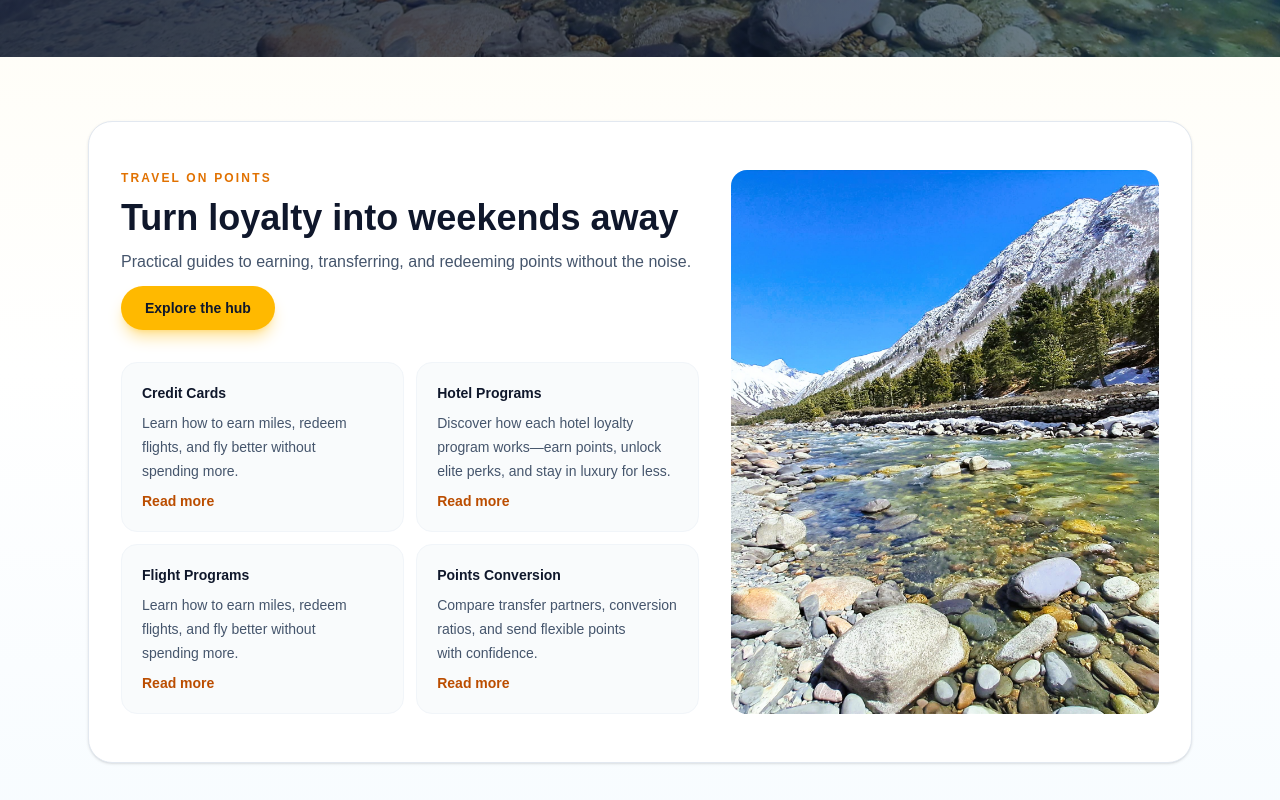
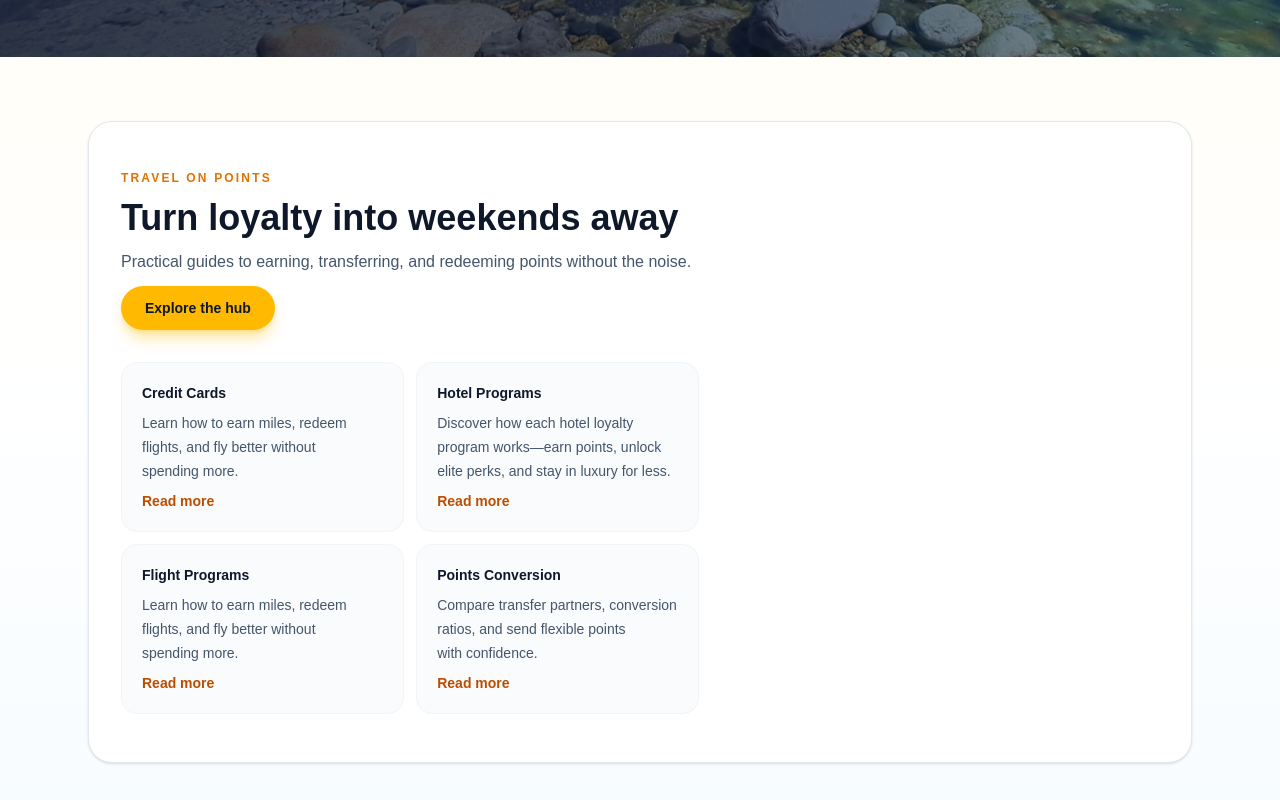
Before and after one commit to bansalmanik/travel-website, a Next.js app: page / in a window 1280 px wide. Shown: the part 620-1420 px from the top of the page. Built offline with nearby package versions, Linux system fonts and the light colour scheme.

Commit message:
Make travel points section use background image

```diff
--- a/app/page.tsx
+++ b/app/page.tsx
@@ -77,8 +77,13 @@ export default async function Home() {
       <main className="mx-auto max-w-6xl space-y-16 px-4 py-16 sm:space-y-24 sm:px-6">
         <section
           aria-labelledby="travel-with-points-heading"
-          className="rounded-3xl border border-slate-200 bg-white px-6 py-10 shadow-sm sm:px-8 sm:py-12"
+          className="relative overflow-hidden rounded-3xl border border-slate-200 bg-white px-6 py-10 shadow-sm sm:px-8 sm:py-12"
         >
+          <div
+            className="absolute inset-0 -z-10 bg-[url('/images/content/cover_1.jpg')] bg-cover bg-center"
+            aria-hidden
+          />
+          <div className="absolute inset-0 -z-10 bg-gradient-to-r from-white via-white/90 to-white/80" aria-hidden />
           <div className="grid gap-8 lg:grid-cols-[1.15fr_0.85fr] lg:items-center">
             <div className="space-y-8">
               <div className="space-y-3 text-center md:text-left">
@@ -111,16 +116,6 @@ export default async function Home() {
                   </li>
                 ))}
               </ul>
-            </div>
-
-            <div className="relative hidden h-full min-h-[280px] overflow-hidden rounded-2xl bg-slate-100 shadow-inner sm:block">
-              <Image
-                src={heroImageSrc}
-                alt="Sunset over mountains and fjords"
-                fill
-                className="object-cover"
-                sizes="(min-width: 1024px) 28rem, (min-width: 640px) 20rem, 100vw"
-              />
             </div>
           </div>
         </section>
```
